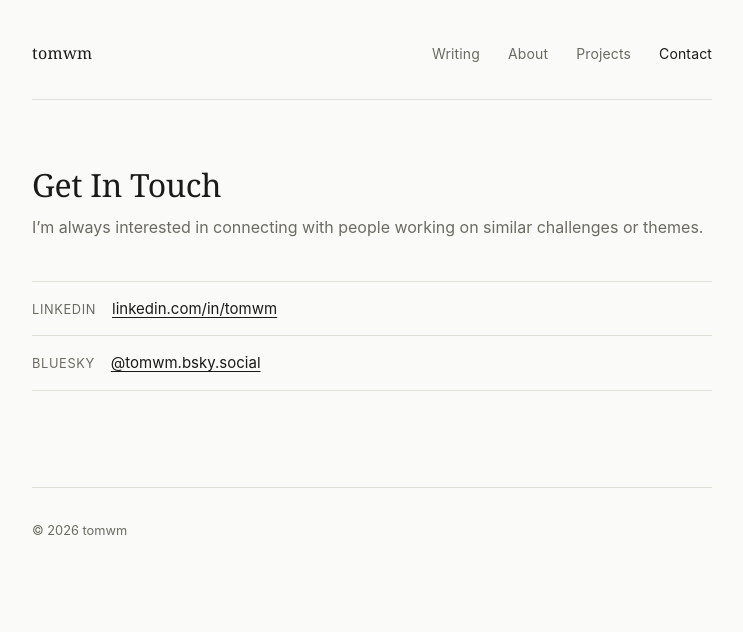
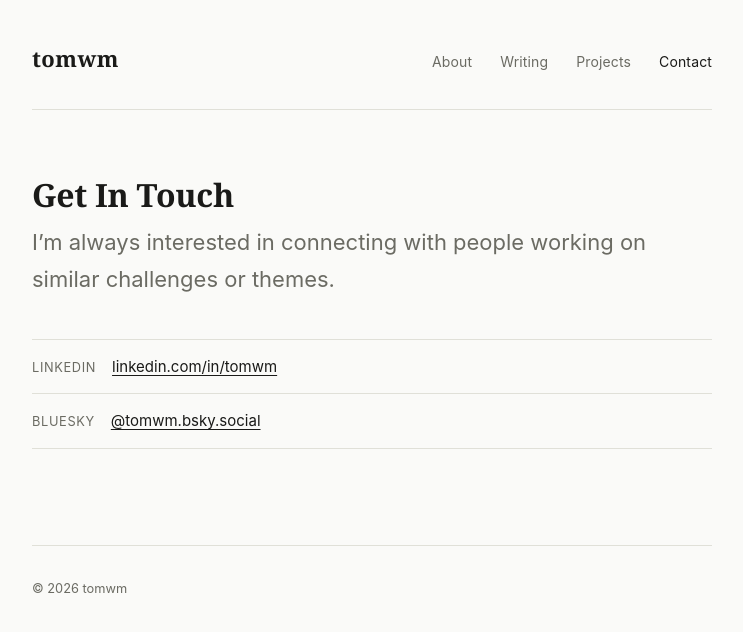
Before and after one commit to tomwm/tomwm.co.uk, a Next.js app: page /contact in a window 1280 px wide. Shown: the top 632 px of the page, without its empty margins (268-1011 px from the left). Built offline with nearby package versions, Linux system fonts and the light colour scheme.

Commit message:
Make site title larger/bolder, reorder nav to About/Writing/Projects/Contact
Co-Authored-By: Claude Sonnet 4.6 <noreply@anthropic.com>

```diff
--- a/app/globals.css
+++ b/app/globals.css
@@ -40,8 +40,8 @@ body {
 
 .site-title {
   font-family: "Georgia", serif;
-  font-size: 1rem;
-  font-weight: normal;
+  font-size: 1.375rem;
+  font-weight: 600;
   letter-spacing: 0.02em;
   text-decoration: none;
   color: var(--text);
@@ -86,7 +86,7 @@ main {
 
 h1 {
   font-size: 2rem;
-  font-weight: normal;
+  font-weight: 600;
   line-height: 1.3;
   margin-bottom: 0.5rem;
   letter-spacing: -0.01em;
@@ -105,7 +105,7 @@ h2 {
 
 h3 {
   font-size: 1.1rem;
-  font-weight: normal;
+  font-weight: 600;
   margin-bottom: 0.75rem;
   margin-top: 2rem;
 }
@@ -137,7 +137,7 @@ a:hover {
 
 .intro .greeting {
   font-size: 2.5rem;
-  font-weight: normal;
+  font-weight: 600;
   line-height: 1.2;
   margin-bottom: 0.25rem;
   letter-spacing: -0.02em;
@@ -247,7 +247,7 @@ a:hover {
 
 .page-header .subtitle {
   font-family: -apple-system, BlinkMacSystemFont, "Segoe UI", Helvetica, Arial, sans-serif;
-  font-size: 1rem;
+  font-size: 1.375rem;
   color: var(--muted);
   margin-top: 0.5rem;
 }
@@ -278,7 +278,7 @@ a:hover {
 
 .post-title {
   font-size: 1.1rem;
-  font-weight: normal;
+  font-weight: 600;
   margin-bottom: 0.25rem;
   transition: color 0.15s;
 }
@@ -329,14 +329,14 @@ a:hover {
 }
 
 .post-content {
-  font-size: 1rem;
+  font-size: 1.375rem;
   line-height: 1.8;
 }
 
 .post-content h2 {
   font-size: 1.25rem;
   font-family: "Georgia", serif;
-  font-weight: normal;
+  font-weight: 600;
   text-transform: none;
   letter-spacing: normal;
   color: var(--text);
@@ -347,7 +347,7 @@ a:hover {
 .post-content h3 {
   font-size: 1.05rem;
   font-family: "Georgia", serif;
-  font-weight: normal;
+  font-weight: 600;
   color: var(--text);
   margin-top: 2rem;
   margin-bottom: 0.5rem;
@@ -618,7 +618,7 @@ a:hover {
 .login-title {
   font-family: "Georgia", serif;
   font-size: 1.5rem;
-  font-weight: normal;
+  font-weight: 600;
   margin-bottom: 0.5rem;
 }
 
@@ -698,7 +698,7 @@ a:hover {
   min-height: 400px;
   outline: none;
   font-family: "Georgia", serif;
-  font-size: 1rem;
+  font-size: 1.375rem;
   line-height: 1.8;
   color: var(--text);
 }
@@ -710,7 +710,7 @@ a:hover {
 .ProseMirror h2 {
   font-size: 1.25rem;
   font-family: "Georgia", serif;
-  font-weight: normal;
+  font-weight: 600;
   text-transform: none;
   letter-spacing: normal;
   color: var(--text);
@@ -721,7 +721,7 @@ a:hover {
 .ProseMirror h3 {
   font-size: 1.05rem;
   font-family: "Georgia", serif;
-  font-weight: normal;
+  font-weight: 600;
   margin-top: 1.5rem;
   margin-bottom: 0.5rem;
 }
--- a/components/Nav.tsx
+++ b/components/Nav.tsx
@@ -7,8 +7,8 @@ export default function Nav() {
   const pathname = usePathname();
 
   const links = [
+    { href: '/about', label: 'About' },
     { href: '/writing', label: 'Writing' },
-    { href: '/about', label: 'About' },
     { href: '/projects', label: 'Projects' },
     { href: '/contact', label: 'Contact' },
   ];
```
